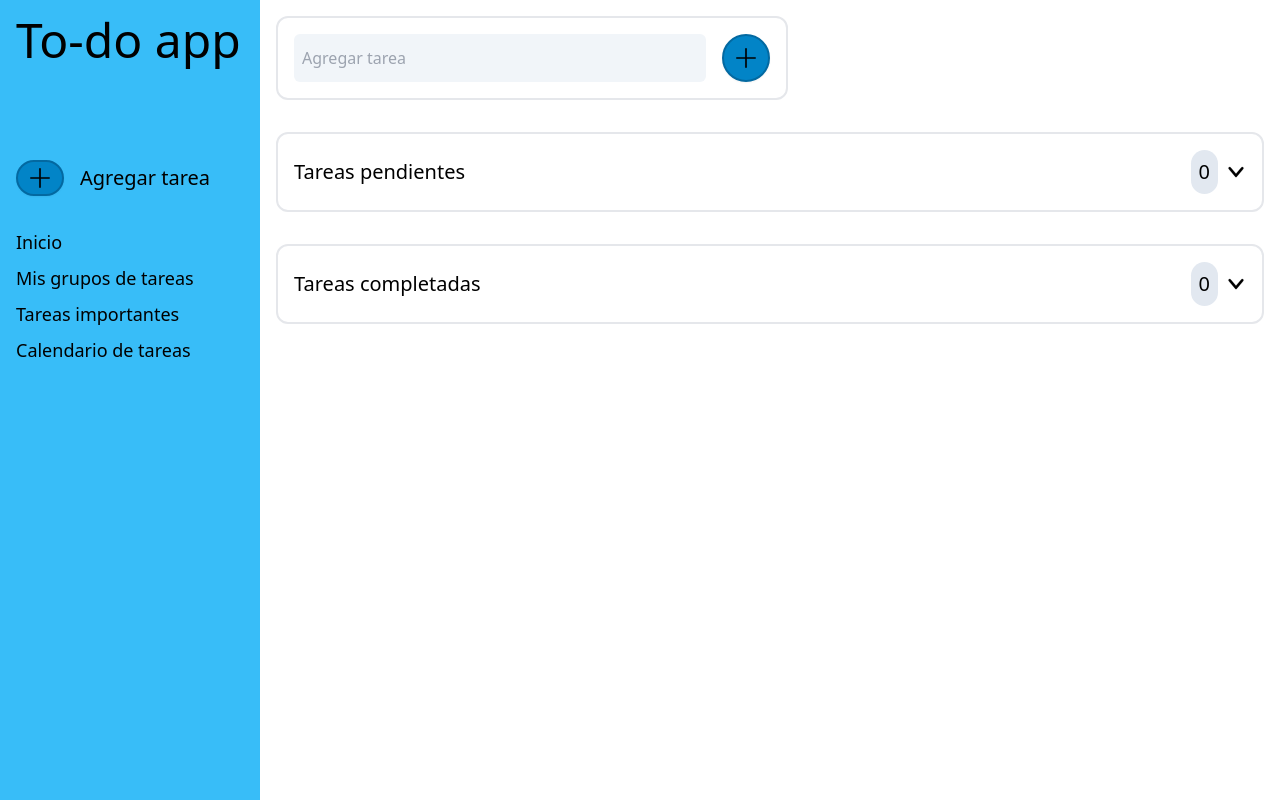
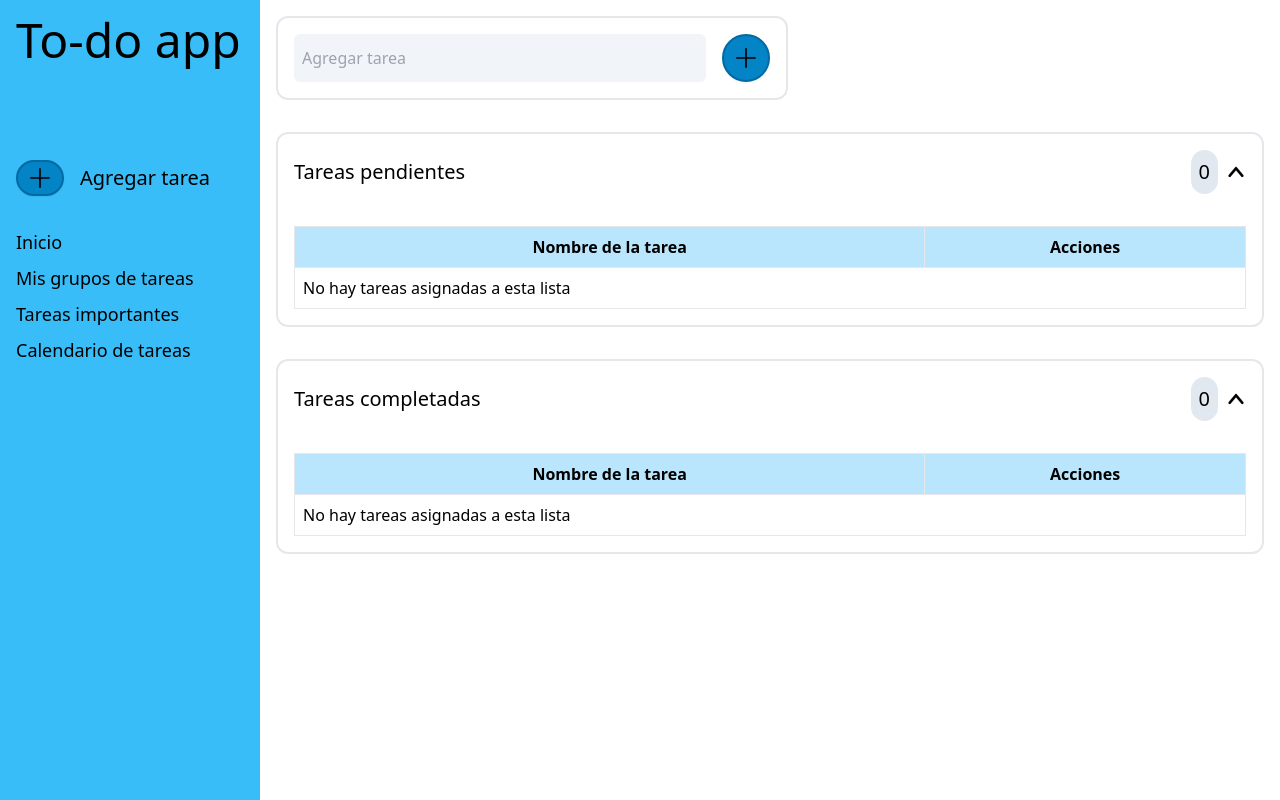
Before and after one commit to GGNahuel/PruebaTecnicaFrontend_Vitio, a React (Vite) app: page / in a window 1280 px wide. Built offline with nearby package versions, Linux system fonts and the light colour scheme.

Commit message:
add animation when open details

```diff
--- a/src/components/TaskGroup.tsx
+++ b/src/components/TaskGroup.tsx
@@ -6,11 +6,14 @@ import { TaskItem } from "./TaskItem";
 import handleDialog from "../functions/handleDialog";
 import { BackIcon } from "./Icons";
 
+import "./../detailsAnimationClasses.css";
+
 export function TaskGroup ({title, listOfTasks} : {title: string, listOfTasks: TaskType[]}) {
-  const [opened, setOpened] = useState(false)
+  const [opened, setOpened] = useState(true)
   const [selectedTaskToEdit, setTaskToEdit] = useState<TaskType>()
   const dialogRef = useRef<HTMLDialogElement>(null)
   const detailsRef = useRef<HTMLDetailsElement>(null)
+  const contentRef = useRef<HTMLDivElement>(null)
 
   const handleShowEditDialog = (task: TaskType) => {
     setTaskToEdit(task)
@@ -20,15 +23,42 @@ export function TaskGroup ({title, listOfTasks} : {title: string, listOfTasks: T
   useEffect(() => {
     const detailsElement = detailsRef.current
 
-    detailsElement?.addEventListener("toggle", () => setOpened(detailsElement.open))
+    const handleToggle = () => {
+      const content = contentRef.current
+      if (!content) return;
+
+      if (detailsElement?.open) {
+        content.classList.add("visible")
+        content.classList.remove("hidden")
+        const fullHeight = content.scrollHeight
+
+        requestAnimationFrame(() => {
+          content.style.height = `${fullHeight}px`
+        });
+
+        setOpened(true)
+      } else {
+        content.style.height = `${content.scrollHeight}px`
+
+        requestAnimationFrame(() => {
+          content.style.height = "0"
+          content.classList.add("hidden")
+          content.classList.remove("visible")
+        });
+
+        setOpened(false);
+      }
+    }
+
+    detailsElement?.addEventListener("toggle", handleToggle)
 
     return () => {
-      detailsElement?.removeEventListener('toggle', () => setOpened(detailsElement.open))
+      detailsElement?.removeEventListener('toggle', handleToggle)
     }
   }, [])
 
   return (
-    <details className="w-full border-2 rounded-xl" ref={detailsRef}>
+    <details className="w-full border-2 rounded-xl" ref={detailsRef} open>
       <summary className="text-xl flex items-center justify-between cursor-pointer p-4 hover:bg-slate-100">
         {title}
         <div className="flex gap-2 items-center">
@@ -43,7 +73,10 @@ export function TaskGroup ({title, listOfTasks} : {title: string, listOfTasks: T
       >
         <TaskForm objective="update" selectedTask={selectedTaskToEdit} />
       </Dialog>
-      <section className="p-4">
+      <div
+        ref={contentRef}
+        className={`p-4 details-content visible`}
+      >
         <table className="w-full table-auto border-collapse">
           <thead className="bg-sky-200">
             <tr>
@@ -60,7 +93,7 @@ export function TaskGroup ({title, listOfTasks} : {title: string, listOfTasks: T
             }
           </tbody>
         </table>
-      </section>
+      </div>
     </details>
   )
 }
--- /dev/null
+++ b/src/detailsAnimationClasses.css
@@ -0,0 +1,13 @@
+.details-content {
+  overflow: hidden;
+  transition: height 150ms ease;
+}
+
+/* .details-content.hidden {
+  height: 0;
+}
+
+.details-content.visible {
+  height: auto;
+  max-height: 9999px;
+} */
--- a/src/output.css
+++ b/src/output.css
@@ -567,6 +567,10 @@ table th, table td {
   stroke: rgb(0,0,0);
 }
 
+.visible {
+  visibility: visible;
+}
+
 .absolute {
   position: absolute;
 }
@@ -595,12 +599,12 @@ table th, table td {
   margin-bottom: 1rem;
 }
 
-.mt-4 {
-  margin-top: 1rem;
+.box-border {
+  box-sizing: border-box;
 }
 
-.box-border {
-  box-sizing: border-box;
+.block {
+  display: block;
 }
 
 .flex {
@@ -934,11 +938,6 @@ table th, table td {
   background-color: rgb(241 245 249 / var(--tw-bg-opacity, 1));
 }
 
-.hover\:bg-slate-200:hover {
-  --tw-bg-opacity: 1;
-  background-color: rgb(226 232 240 / var(--tw-bg-opacity, 1));
-}
-
 .hover\:font-bold:hover {
   font-weight: 700;
 }
@@ -977,11 +976,6 @@ table th, table td {
 .active\:bg-slate-300:active {
   --tw-bg-opacity: 1;
   background-color: rgb(203 213 225 / var(--tw-bg-opacity, 1));
-}
-
-.active\:bg-slate-200:active {
-  --tw-bg-opacity: 1;
-  background-color: rgb(226 232 240 / var(--tw-bg-opacity, 1));
 }
 
 @media (min-width: 640px) {
```
